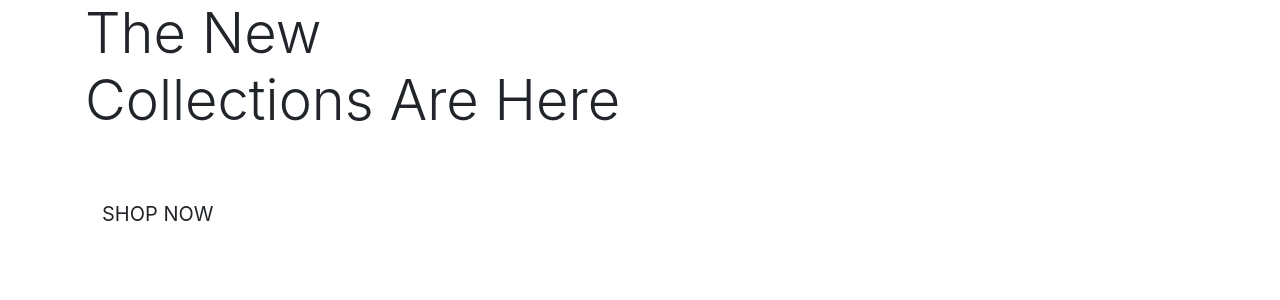
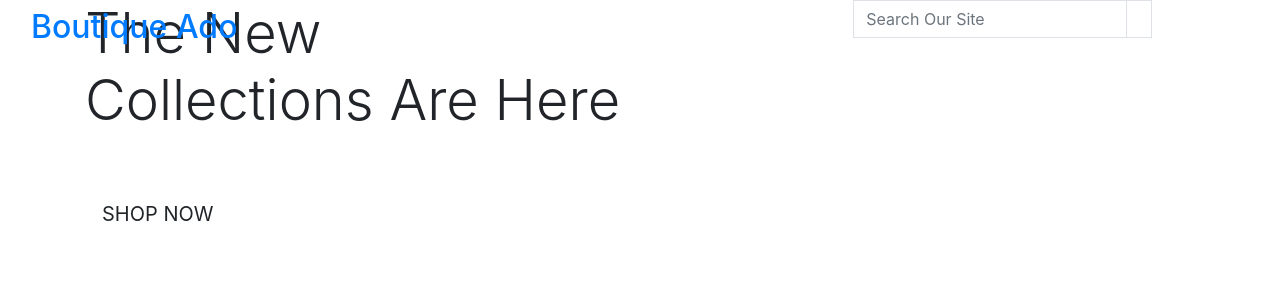
Before and after one commit to PaulModaley/Boutique-Ado, a Django app: page / in a window 1280 px wide. Shown: the top 300 px of the page. Run offline with Django 3.2, Linux system fonts and the light colour scheme; some libraries are stand-ins or nearby versions.

Commit message:
create header for homepage in base html

```diff
--- a/templates/allauth/base.html
+++ b/templates/allauth/base.html
@@ -32,7 +32,34 @@
     <title>Boutique Ado {% block extra_title %}{% endblock %}</title>
   </head>
   <body>
-    <header class="container-fluid fixed-top"></header>
+    <header class="container-fluid fixed-top">
+      <div class="row">
+        <div class="col-12 col-lg-4 my-auto py1 py-lg-0 text-center text-lg-left">
+          <a href="{% url 'home' %}" class="nav-link main-logo-link">
+            <h2 class="logo-font text-black my-0">Boutique Ado</h2>
+          </a>
+        </div>
+        <div class="col-12 col-lg-4 my-auto py1 py-lg-0 text-center text-lg-left"></div>
+          <form method="GET" action="">
+            <div class="input-group w-100">
+              <input class="form-control border border-black rounded-0" type="text" name="q" placeholder="Search Our Site">
+              <div class="input-group-append">
+                <button class="form-control border border-black rounded-0" type="submit">
+                  <span class="icon">
+                    <i class="fas fa-search"></i>
+                  </span>
+                </button>
+              </div>
+            </div>
+          </form>
+        <div class="col-12 col-lg-4 my-auto py1 py-lg-0 text-center text-lg-left">
+          <ul class="list-inline list-unstyled text-center text-lg-right my-0">
+            <li class="list inline-item dropdown"></li>
+            <li class="list inline-item"></li>
+          </ul>
+        </div>
+      </div>
+    </header>
 
     {% if messages %}
         <div class="message-container"></div>
```
